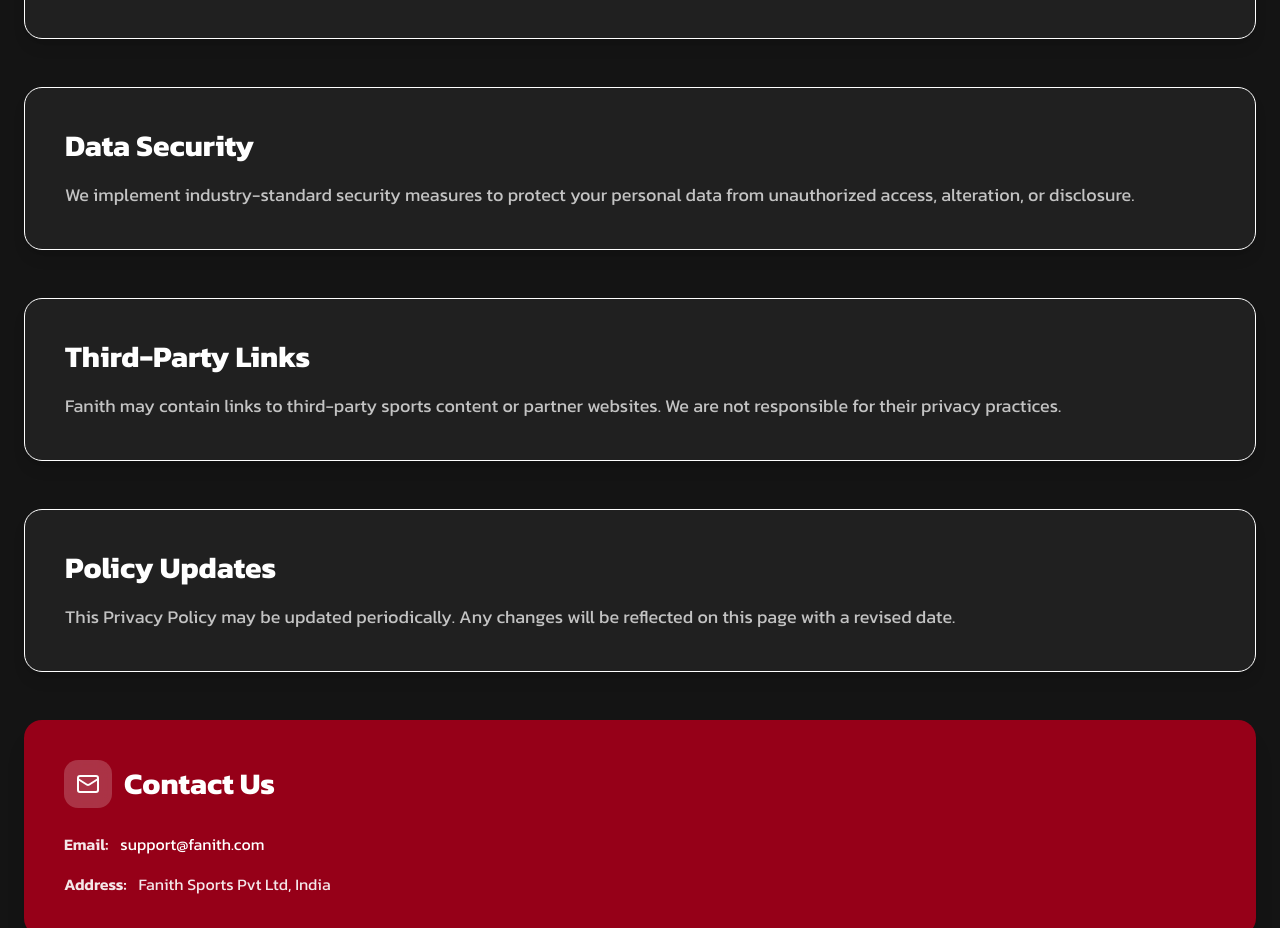
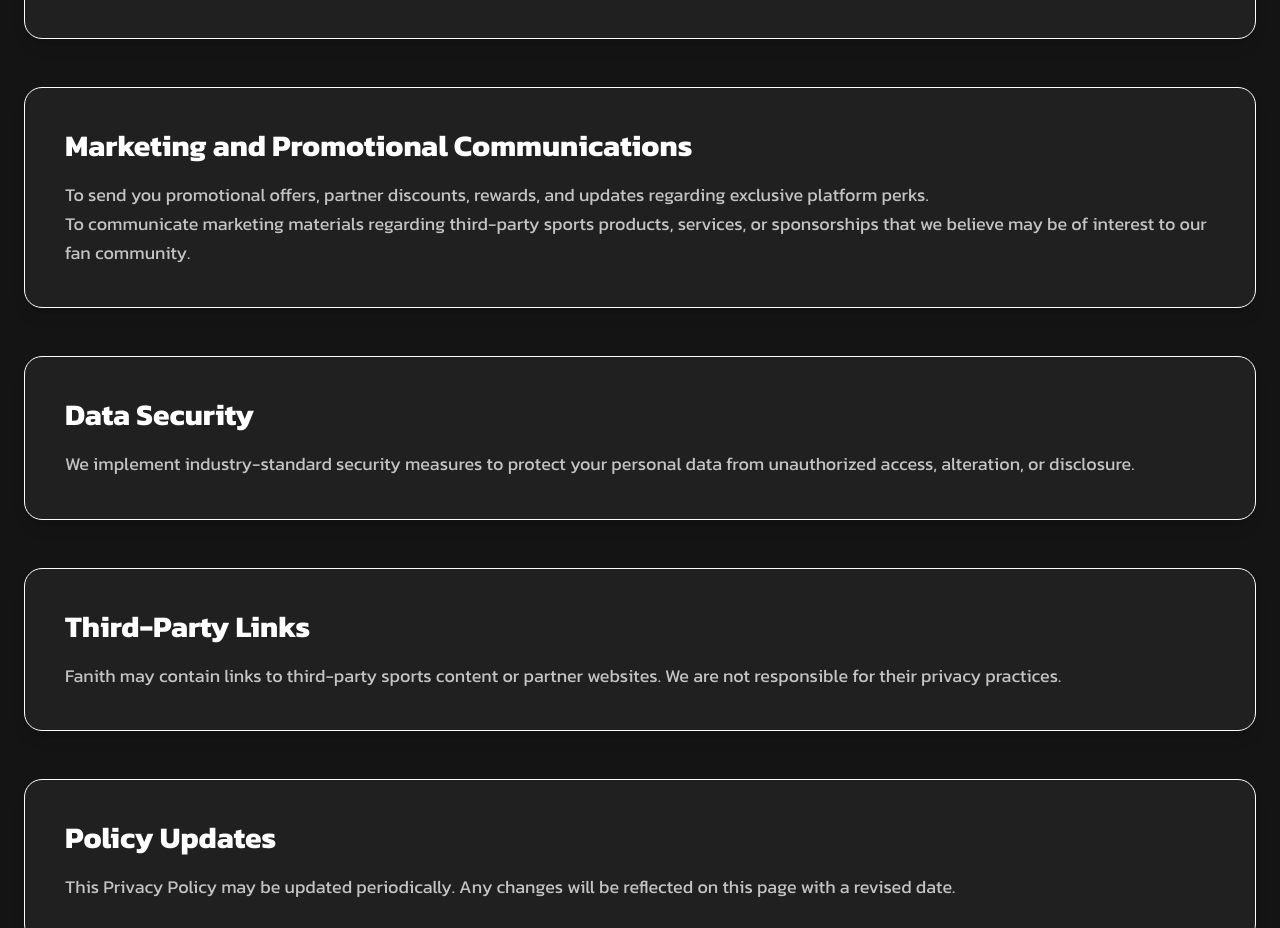
Before and after one commit to Fanith-app/fanith-website, a Next.js app: page /privacy-policy in a window 1280 px wide. Shown: the part 2800-3728 px from the top of the page. Built offline with nearby package versions, Linux system fonts and the light colour scheme.

Commit message:
Updated Privacy Policy Page

```diff
--- a/src/app/(pages)/privacy-policy/page.tsx
+++ b/src/app/(pages)/privacy-policy/page.tsx
@@ -207,6 +207,18 @@
         {/* Data Security */}
         <motion.div variants={itemVariants} className="bg-[#202020] rounded-2xl shadow-lg p-8 md:p-10 border border-white">
           <h2 className="text-2xl md:text-3xl font-bold text-white mb-4">
+            {privacyPolicy.marketingAndPromotional.title}
+          </h2>
+          <p className="text-[#c3c3c3] leading-relaxed text-lg">
+            {privacyPolicy.marketingAndPromotional.description1}
+          </p>
+          <p className="text-[#c3c3c3] leading-relaxed text-lg">
+            {privacyPolicy.marketingAndPromotional.description2}
+          </p>
+        </motion.div>
+        {/* Data Security */}
+        <motion.div variants={itemVariants} className="bg-[#202020] rounded-2xl shadow-lg p-8 md:p-10 border border-white">
+          <h2 className="text-2xl md:text-3xl font-bold text-white mb-4">
             {privacyPolicy.dataSecurity.title}
           </h2>
           <p className="text-[#c3c3c3] leading-relaxed text-lg">
--- a/src/lib/data.ts
+++ b/src/lib/data.ts
@@ -301,6 +301,13 @@
     ]
   },
 
+  marketingAndPromotional: {
+    title: "Marketing and Promotional Communications",
+    description1:
+      "To send you promotional offers, partner discounts, rewards, and updates regarding exclusive platform perks.",
+    description2:
+      "To communicate marketing materials regarding third-party sports products, services, or sponsorships that we believe may be of interest to our fan community."
+  },
   dataSecurity: {
     title: "Data Security",
     description:
```
